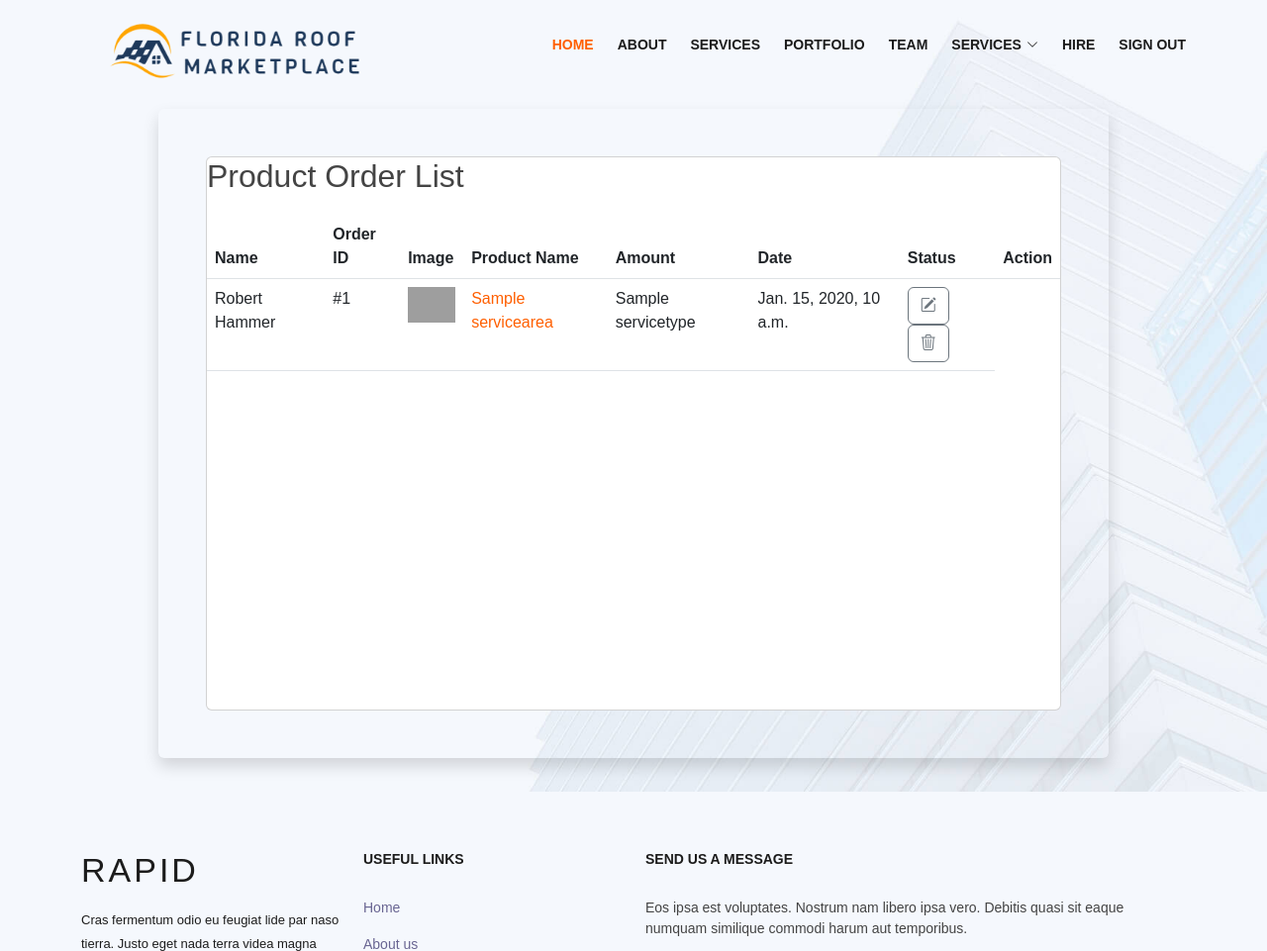
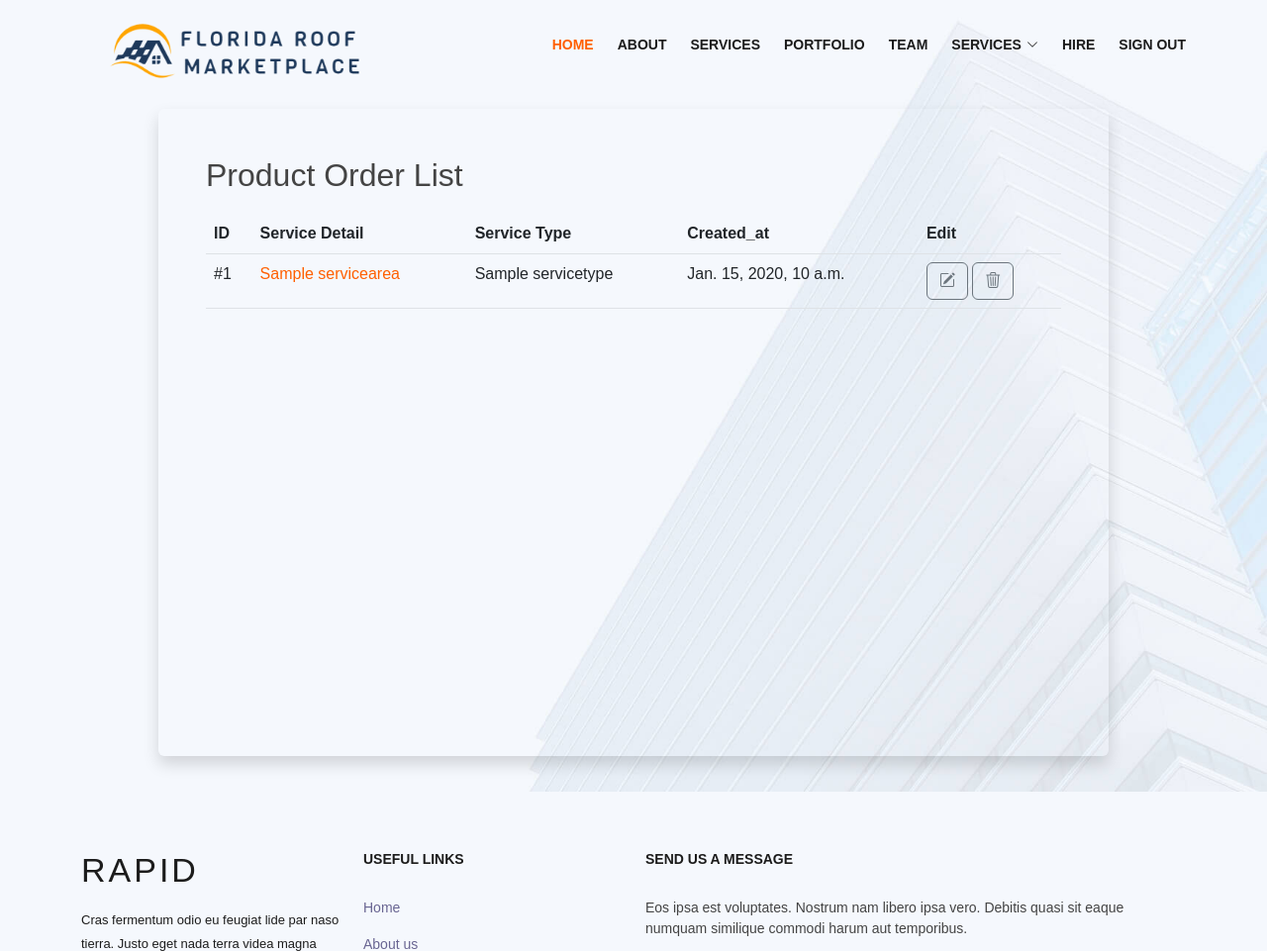
Before and after one commit to oyekamal/roofing, a Django app: page /service_request_list/ in a window 1280 px wide. Shown: the top 961 px of the page at 99% size. Run offline with Django 4.2, Linux system fonts and the light colour scheme; a user stored in the database is signed in; tables that the repository leaves empty hold one stand-in row (values such as "Sample post"); some libraries are stand-ins or nearby versions; some web fonts are replaced; grey boxes are pictures that could not be loaded.

Commit message:
edit done

```diff
--- a/app/templates/service/service_request_list.html
+++ b/app/templates/service/service_request_list.html
@@ -10,8 +10,6 @@
     <div class="d-flex justify-content-center w-100 ">
     <div class="w-75 p-5 shadow rounded">
 
-<div class="col-lg-12">
-    <div class="card product_item_list product-order-list">
         <div class="header">
             <h2>Product Order List</h2>
         </div>
@@ -21,22 +19,17 @@
                 <table class="table table-hover mb-0">
                     <thead class="thead-dark">
                         <tr>
-                            <th>Name</th>
-                            <th data-breakpoints="sm xs">Order ID</th>
-                            <th>Image</th>
-                            <th>Product Name</th>
-                            <th data-breakpoints="xs">Amount</th>
-                            <th>Date</th>
-                            <th data-breakpoints="xs md">Status</th>
-                            <th data-breakpoints="sm xs md">Action</th>
+                            <th>ID</th>
+                            <th data-breakpoints="sm xs">Service Detail</th>
+                            <th data-breakpoints="xs">Service Type</th>
+                            <th>Created_at</th>
+                            <th data-breakpoints="xs md">Edit</th>
                         </tr>
                     </thead>
                     <tbody>
                         {% for each_service_request in service_requests %}
                         <tr>
-                            <td>Robert Hammer</td>
                             <td>#{{each_service_request.id}}</td>
-                            <td><img src="assets/images/ecommerce/1.png" width="48" alt="Product img"></td>
                             {% comment %} <td><h5>{{each_service_request.service_area.name}}</h5></td> {% endcomment %}
                             <td><a href="{% url 'service:service_request_detail' each_service_request.pk %}">{{each_service_request.service_area.name}}</a></td>
                             <td>{{each_service_request.service_type.name}}</td>
@@ -53,8 +46,6 @@
             </div>
             </div>
         </div>
-    </div>
-</div>
 
 </div>
 </div>
```
